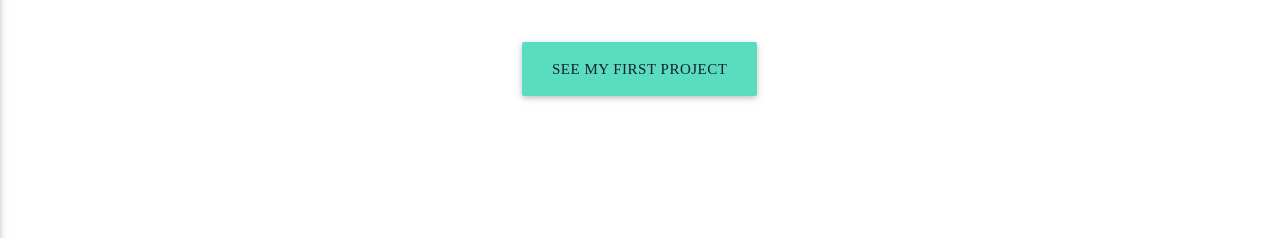
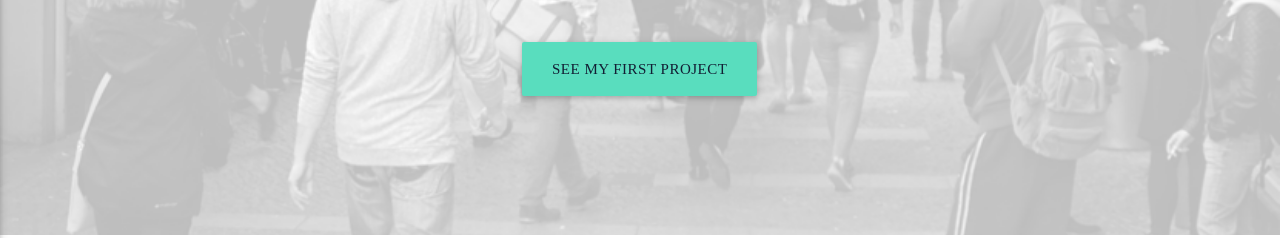
Before and after one commit to gnaysoo/gnaysoo.github.io, a plain HTML site: page index.html in a window 1280 px wide. Shown: the part 350-588 px from the top of the page. Drawn offline with nearby package versions, Linux system fonts and the light colour scheme.

Commit message:
headercode

```diff
--- a/index.html
+++ b/index.html
@@ -53,7 +53,7 @@
 
       </div>
     </div>
-    <div class="parallax"><img src="images/parallaxone.png" alt="header image"></div>
+    <div class="parallax"><img src="images/parallaxtwo.png" alt="header image"></div>
   </div>
 
   <div class="container smoothScroll">
```
